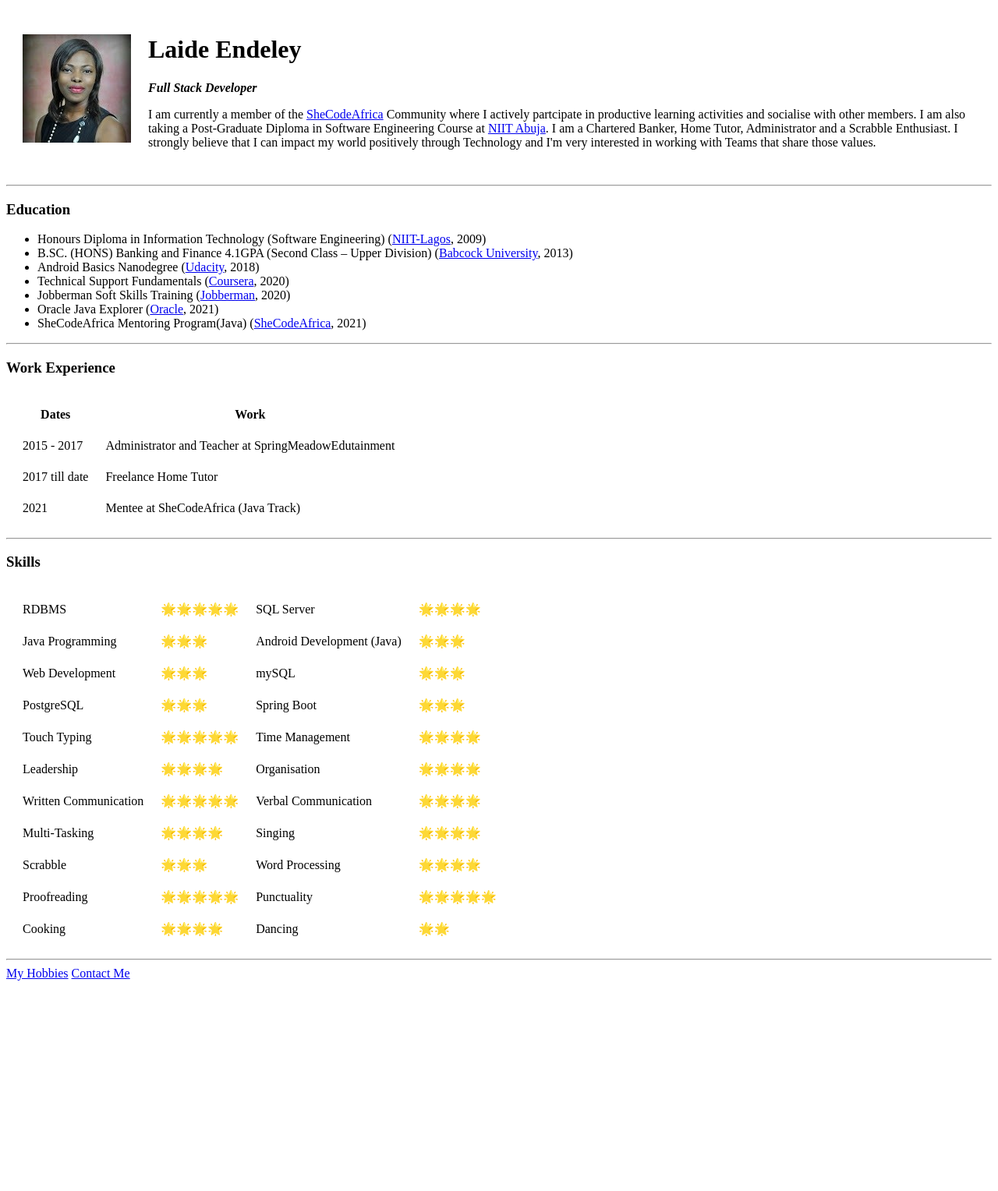
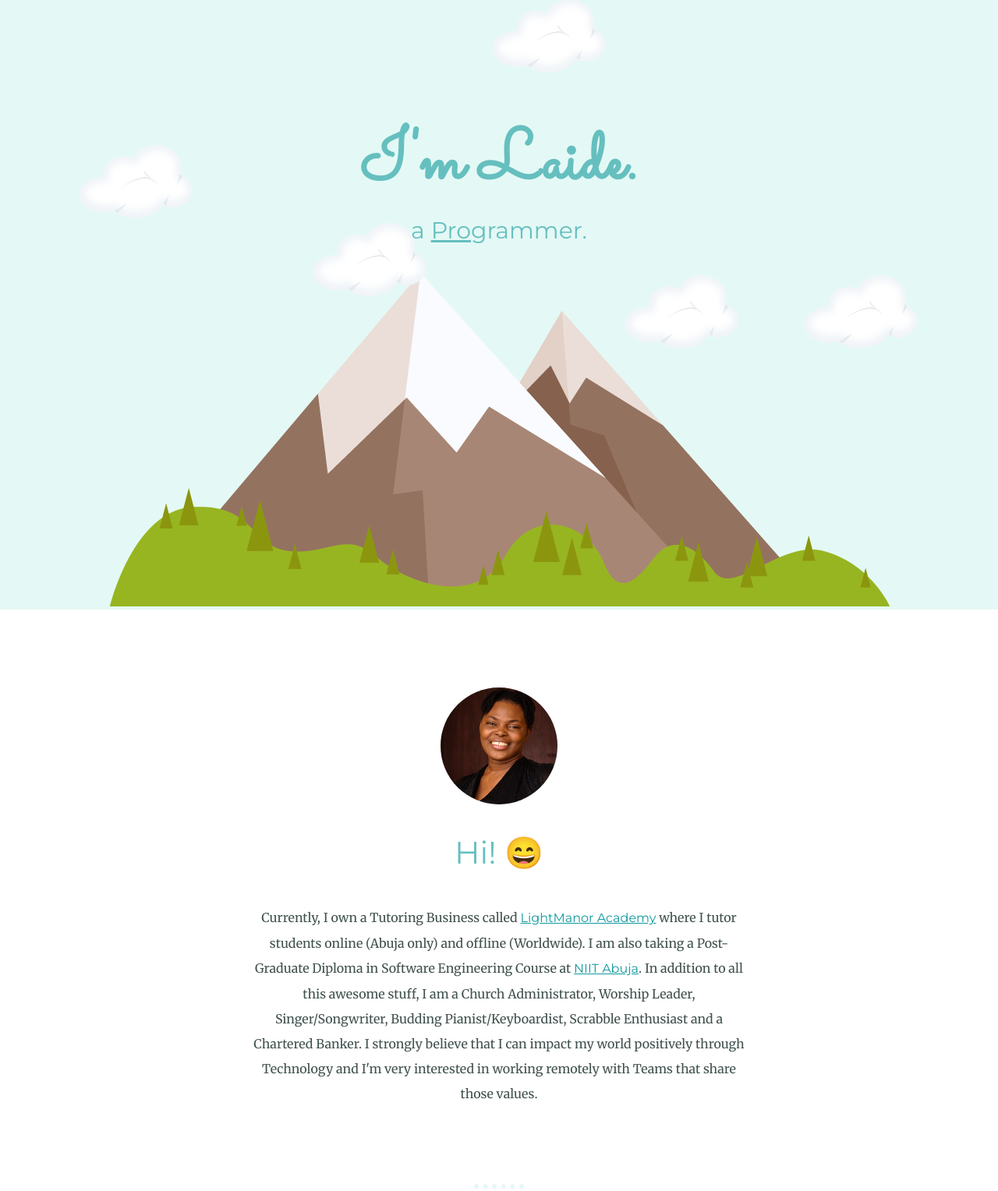
Before and after one commit to bondress/my-resume, a plain HTML site: page index.html in a window 1280 px wide. Shown: the part 5-1533 px from the top of the page at 78% size. Before the commit the page ends 1271 px from the top, so only its background shows below. Drawn offline with Linux system fonts and the light colour scheme.

Commit message:
Add files via upload
Personal Site updated with CSS

```diff
--- /dev/null
+++ b/css/styles.css
@@ -0,0 +1,212 @@
+body{
+    color: #40514E;
+    margin: 0;
+    text-align: center;
+    font-family: 'Merriweather', serif;
+}
+
+div{
+    margin: 0;
+}
+
+h1{
+    color: #66BFBF;
+    margin: 50px auto 0 auto;
+    font-family: 'Sacramento', cursive;
+    font-size: 5.625rem;
+    /* The preferred way to define line height
+    is to use values without dimensions
+    e.g. line-height: 2;
+    */
+    /* 16px = 1em = 100% as regards font size
+        pixels are static, others are not.
+        choose wisely.
+        rem means root em and it's better to
+        use this in the event that the body
+        element has a different font size.
+        rem is the most adaptable and least error prone.
+    */
+}
+
+h2{
+    color: #66BFBF;
+    font-family: 'Montserrat', sans-serif;
+    font-size: 2.5rem;
+    font-weight: normal;
+    padding-bottom: 10px;
+}
+
+h3{
+    color: #11999E;
+    font-family: 'Montserrat', sans-serif;
+}
+
+a{
+    color: #11999E;
+    font-family: 'Montserrat', sans-serif;
+    margin: 10px 20px;
+    text-decoration: none;
+}
+
+a:hover{
+    color: #EAF6F6;
+}
+
+.intro>a{
+    color: #11999E;
+    font-family: 'Montserrat', sans-serif;
+    margin: 0;
+    text-decoration: underline;
+}
+
+.profile-picture{
+    border-radius: 100%;
+}
+
+.top-container{
+    background-color: #E4F9F5;
+    position: relative;
+    padding-top: 100px;
+}
+
+.middle-container{
+    margin: 100px 0;
+}
+
+.bottom-container{
+    background-color: #66BFBF;
+    padding: 50px 0 20px;
+}
+
+.div1{
+    height: 200px;
+    width: 200px;
+    background-color: red;
+    display: inline-block;
+    position: absolute;
+    left: 400px;
+}
+
+.div2{
+    height: 200px;
+    width: 200px;
+    background-color: yellow;
+    display: inline-block;
+    position:absolute;
+    left: 0px;
+}
+
+.div3{
+    height: 200px;
+    width: 200px;
+    background-color: blue;
+    display: inline-block;
+    position: absolute;
+    left: 200px;
+}
+
+.top-cloud{
+    position: absolute;
+    right: 500px;
+    top: 0px;
+}
+
+.bottom-cloud{
+    position: absolute;
+    left: 400px;
+    bottom: 400px;
+}
+
+.extra-cloud1{
+    position: absolute;
+    left: 800px;
+}
+
+.extra-cloud2{
+    position: absolute;
+    right: 100px;
+}
+
+.extra-cloud3{
+    position: absolute;
+    left: 100px;
+    bottom: 500px;
+}
+
+hr{
+    border: dotted #EAF6F6 6px;
+    border-bottom: none;
+    width: 4%;
+    margin: 100px auto 100px auto;
+}
+
+.intro{
+    width: 50%;
+    margin: auto;
+}
+
+.skill-row{
+    text-align: left;
+    width: 50%;
+    margin: 100px auto 100px auto;
+}
+
+.coding-img{
+    width: 25%;
+    float: left;
+    margin-right: 30px;
+}
+
+p{
+    line-height: 2;
+}
+
+.teaching-img{
+    width: 25%;
+    float: right;
+    margin-left: 30px;
+}
+
+.music-img{
+    width: 25%;
+    float: left;
+    margin-right: 30px;
+}
+
+.contact-message{
+    width: 50%;
+    margin: 40px auto 60px;
+}
+
+.btn {
+    background: #11cdd4;
+    background-image: -webkit-linear-gradient(top, #11cdd4, #11999e);
+    background-image: -moz-linear-gradient(top, #11cdd4, #11999e);
+    background-image: -ms-linear-gradient(top, #11cdd4, #11999e);
+    background-image: -o-linear-gradient(top, #11cdd4, #11999e);
+    background-image: linear-gradient(to bottom, #11cdd4, #11999e);
+    -webkit-border-radius: 8;
+    -moz-border-radius: 8;
+    border-radius: 8px;
+    font-family: 'Montserrat', sans-serif;
+    color: #ffffff;
+    font-size: 20px;
+    padding: 10px 20px 10px 20px;
+    text-decoration: none;
+  }
+
+  .btn:hover {
+    background: #30e3cb;
+    background-image: -webkit-linear-gradient(top, #30e3cb, #2bc4ad);
+    background-image: -moz-linear-gradient(top, #30e3cb, #2bc4ad);
+    background-image: -ms-linear-gradient(top, #30e3cb, #2bc4ad);
+    background-image: -o-linear-gradient(top, #30e3cb, #2bc4ad);
+    background-image: linear-gradient(to bottom, #30e3cb, #2bc4ad);
+    text-decoration: none;
+  }
+
+  .copyright{
+      color: #EAF6F6;
+      font-size: 0.75rem;
+      padding: 20px 0;
+  }
--- a/index.html
+++ b/index.html
@@ -1,146 +1,62 @@
 <!DOCTYPE html>
 <html lang="en">
-
 <head>
     <meta charset="UTF-8">
     <meta http-equiv="X-UA-Compatible" content="IE=edge">
     <meta name="viewport" content="width=device-width, initial-scale=1.0">
-    <meta
-        description="This is Laide Endeley's Personal Website where you can find relevant and up-to-date information about her.">
-    <meta author="Laide Endeley">
-    <title>Laide's Personal Site</title>
+    <title>Laide Endeley</title>
+    <link rel="stylesheet" href="css/styles.css">
+    <link rel="preconnect" href="https://fonts.gstatic.com">
+    <link href="https://fonts.googleapis.com/css2?family=Merriweather&family=Montserrat&family=Sacramento&display=swap" rel="stylesheet">
+    <!-- Adding an icon using favicon -->
+    <link rel="icon" href="laide.ico">
 </head>
-
 <body>
-    <table cellspacing="20px">
-        <tr>
-            <td><img src="images/laide-profile-picture.jpeg" alt="laide profile picture"></td>
-            <td><h1>Laide Endeley</h1>
-                <!-- It's better to use <em> instead of <i> for italicising text
-                    because <em> confers more meaning. Also, it's better to use <strong> instead of <b> (bold). -->
-                <p><strong><em>Full Stack Developer</em></strong></p>
-                <p>I am currently a member of the <a href="https://www.shecodeafrica.org/">SheCodeAfrica</a> Community where I
-                    actively partcipate in productive learning activities and socialise with other members. I am also taking a
-                    Post-Graduate Diploma in Software Engineering Course at <a href="https://niitabuja.com/">NIIT Abuja</a>. I am a
-                    Chartered Banker, Home Tutor, Administrator and a Scrabble Enthusiast. I strongly believe that I can impact my
-                    world positively through Technology and I'm very interested in working with Teams that share those values.</p>
-                </td>
-        </tr>
-    </table>
-    <hr>
-    <h3>Education</h3>
-    <ul>
-        <li>Honours Diploma in Information Technology (Software Engineering) (<a
-                href="https://niitfortesoft.com/">NIIT-Lagos</a>, 2009)</li>
-        <li>B.SC. (HONS) Banking and Finance 4.1GPA (Second Class – Upper Division) (<a
-                href="https://babcock.edu.ng/">Babcock University</a>, 2013)</li>
-        <li>Android Basics Nanodegree (<a href="https://www.udacity.com/">Udacity</a>, 2018)</li>
-        <li>Technical Support Fundamentals (<a href="https://www.coursera.org/">Coursera</a>, 2020)</li>
-        <li>Jobberman Soft Skills Training (<a href="https://www.jobberman.com/">Jobberman</a>, 2020)</li>
-        <li>Oracle Java Explorer (<a
-                href="https://learn.oracle.com/ols/learning-path/java-explorer/40805/79726">Oracle</a>, 2021)</li>
-        <li>SheCodeAfrica Mentoring Program(Java) (<a href="https://www.shecodeafrica.org/">SheCodeAfrica</a>, 2021)
-        </li>
-    </ul>
-    <hr>
-    <h3>Work Experience</h3>
-    <table cellspacing="20px">
-        <thead>
-            <tr>
-                <th>Dates</th>
-                <th>Work</th>
-            </tr>
-        </thead>
-        <tbody>
-            <tr>
-                <td>2015 - 2017</td>
-                <td>Administrator and Teacher at SpringMeadowEdutainment</td>
-            </tr>
-            <tr>
-                <td>2017 till date</td>
-                <td>Freelance Home Tutor</td>
-            </tr>
-            <tr>
-                <td>2021</td>
-                <td>Mentee at SheCodeAfrica (Java Track)</td>
-            </tr>
-        </tbody>
-        <tfoot></tfoot>
-    </table>
-    <hr>
-    <h3>Skills</h3>
-    <table cellspacing="20px">
-        <tr>
-            <td>RDBMS</td>
-            <td>🌟🌟🌟🌟🌟</td>
-            <td>SQL Server</td>
-            <td>🌟🌟🌟🌟</td>
-        </tr>
-        <tr>
-            <td>Java Programming</td>
-            <td>🌟🌟🌟</td>
-            <td>Android Development (Java)</td>
-            <td>🌟🌟🌟</td>
-        </tr>
-        <tr>
-            <td>Web Development</td>
-            <td>🌟🌟🌟</td>
-            <td>mySQL</td>
-            <td>🌟🌟🌟</td>
-        </tr>
-        <tr>
-            <td>PostgreSQL</td>
-            <td>🌟🌟🌟</td>
-            <td>Spring Boot</td>
-            <td>🌟🌟🌟</td>
-        </tr>
-        <tr>
-            <td>Touch Typing</td>
-            <td>🌟🌟🌟🌟🌟</td>
-            <td>Time Management</td>
-            <td>🌟🌟🌟🌟</td>
-        </tr>
-        <tr>
-            <td>Leadership</td>
-            <td>🌟🌟🌟🌟</td>
-            <td>Organisation</td>
-            <td>🌟🌟🌟🌟</td>
-        </tr>
-        <tr>
-            <td>Written Communication</td>
-            <td>🌟🌟🌟🌟🌟</td>
-            <td>Verbal Communication</td>
-            <td>🌟🌟🌟🌟</td>
-        </tr>
-        <tr>
-            <td>Multi-Tasking</td>
-            <td>🌟🌟🌟🌟</td>
-            <td>Singing</td>
-            <td>🌟🌟🌟🌟</td>
-        </tr>
-        <tr>
-            <td>Scrabble</td>
-            <td>🌟🌟🌟</td>
-            <td>Word Processing</td>
-            <td>🌟🌟🌟🌟</td>
-        </tr>
-        <tr>
-            <td>Proofreading</td>
-            <td>🌟🌟🌟🌟🌟</td>
-            <td>Punctuality</td>
-            <td>🌟🌟🌟🌟🌟</td>
-        </tr>
-        <tr>
-            <td>Cooking</td>
-            <td>🌟🌟🌟🌟</td>
-            <td>Dancing</td>
-            <td>🌟🌟</td>
-        </tr>
-    </table>
-    <hr>
-    <!-- the download attribute makes this link automatically downloaded. it doesnt work :( -->
-    <a href="hobbies.html">My Hobbies</a>
-    <a href="contact-me.html">Contact Me</a>
+    <!-- A div is simply a content division element that allows you to manage content separately -->
+    <div class="top-container">
+        <img class="top-cloud" src="images/cloud.png" alt="cloud image" width="150px" height="100px">
+        <h1 style="margin-bottom: 0;">I'm Laide.</h1>
+    <h2 style="font-size: 30px; margin-top: 0;">a <span><u>Pro</u></span>grammer.</h2>
+    <img class="bottom-cloud" src="images/cloud.png" alt="cloud image" width="150px" height="100px">
+    <img class="extra-cloud1" src="images/cloud.png" alt="cloud image" width="150px" height="100px">
+    <img class="extra-cloud2" src="images/cloud.png" alt="cloud image" width="150px" height="100px">
+    <img class="extra-cloud3" src="images/cloud.png" alt="cloud image" width="150px" height="100px">
+    <img src="images/mountain.png" >
+    </div>
+    <div class="middle-container">
+        <div>
+            <img class="profile-picture" src="images/laide-picture.jpg" alt="Laide's Profile Picture" width="150px" height="150px">
+            <h2>Hi! &#128516</h2>
+            <p class="intro">Currently, I own a Tutoring Business called <a href="https://www.instagram.com/lightmanor_acad/">LightManor Academy</a> where I tutor students online (Abuja only) and offline (Worldwide). I am also taking a Post-Graduate Diploma in Software Engineering Course at <a href="https://niitabuja.com/">NIIT Abuja</a>. In addition to all this awesome stuff, I am a Church Administrator, Worship Leader, Singer/Songwriter, Budding Pianist/Keyboardist, Scrabble Enthusiast and a Chartered Banker. I strongly believe that I can impact my world positively through Technology and I'm very interested in working remotely with Teams that share those values.</p>
+        </div>
+        <hr>
+        <div class="skills">
+            <h2>My Skills.</h2>
+                <div class="skill-row">
+                    <img class="coding-img" src="images/programming.gif" alt="animated laptop">
+                    <h3>Design and Development</h3>
+                    <p>I started learning to code when I was 16 years old because I won a scholarship at my High School for being the Best Computing Student in my year. Over time, I have gained a wealth of knowledge and experience designing and developing desktop, mobile and web applications.</p>
+                    <img class="teaching-img" src="images/teaching.gif" alt="animated teacher">
+                    <h3>Teaching</h3>
+                    <p>I am absolutely passionate about teaching. I believe this helps me to be a better programmer. I was inspired to become a teacher by one of my lecturers in University, Mr. Oguntodu (May his soul rest in peace). I will keep teaching until I can no longer talk anymore.</p>
+                    <img class="music-img" src="images/music.gif" alt="animated musical note">
+                    <h3>Music</h3>
+                    <p>No one on this planet loves music as much as I do. I love to sing (I'm a worship leader, the Convener of True Worship Sessions), I appreciate great music and I even write songs of my own. It is my absolute favourite pastime. If you want to stay on my good side, DO. NOT. INTERRUPT. MY. MUSIC. &#128540</p>
+                </div>
+        </div>
+        <hr>
+        <div class="contact-me">
+            <h2>Get In Touch</h2>
+            <h3>If you love music as much as I do.</h3>
+            <p class="contact-message">Love music as much as I do? Up for a singing challenge? Need help learning a new skill(s)? Want to work together? Need a desktop, mobile or web application? I'm your girl. The best girl for the job.</p>
+            <a class="btn" href="mailto:endeleylaide@gmail.com">CONTACT ME</a>
+        </div>
+    </div>
+    <div class="bottom-container">
+        <a class="footer-link" href="https://ng.linkedin.com/in/olayide-majoyeogbe-704b1128">LinkedIn</a>
+        <a class="footer-link" href="https://www.twitter.com/bondress">Twitter</a>
+        <a class="footer-link" href="https:/www.github.com/bondress">Github</a>
+        <p class="copyright">© 2023 Laide Endeley</p>
+    </div>
 </body>
-
 </html>
```
Also changed, not shown: challenge.html (added, +15 -0 lines), images/WHERE YOU STOPPED.txt (added), images/cloud.png (added), images/laide-picture - Copy.jpg (added), images/laide-picture.jpg (added), images/mountain.png (added), images/music.gif (added), images/programming.gif (added), images/teaching.gif (added), laide.ico (added).
